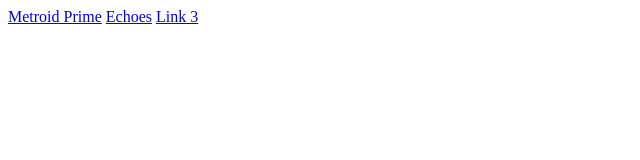
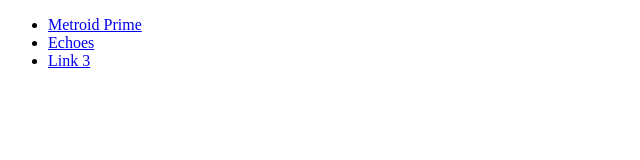
Before and after one commit to jflocar/KND, a plain HTML site: page index.html in a window 1280 px wide. Shown: the whole page, without its empty margins (0-640 px from the left). Drawn offline with Linux system fonts and the light colour scheme.

Commit message:
Update index.html

```diff
--- a/index.html
+++ b/index.html
@@ -5,8 +5,10 @@
 
     </head>
     <body>
-        <a href="file:///C:/Users/Christian%20Hurtado/Desktop/metroid/KND/Metroid%20Prime.html">Metroid Prime</a>
-         <a href="echoes/echoes.html">Echoes</a>
-          <a href="Web metroid prime/metroidPrime3.html">Link 3</a>
+        <ul>
+       <li> <a href="Metroid%20Prime.html">Metroid Prime</a></li>
+      <li>  <a href="echoes/echoes.html">Echoes</a></li>
+        <li>  <a href="Web metroid prime/metroidPrime3.html">Link 3</a></li>
+            </ul>
     </body>
 </html>
```
